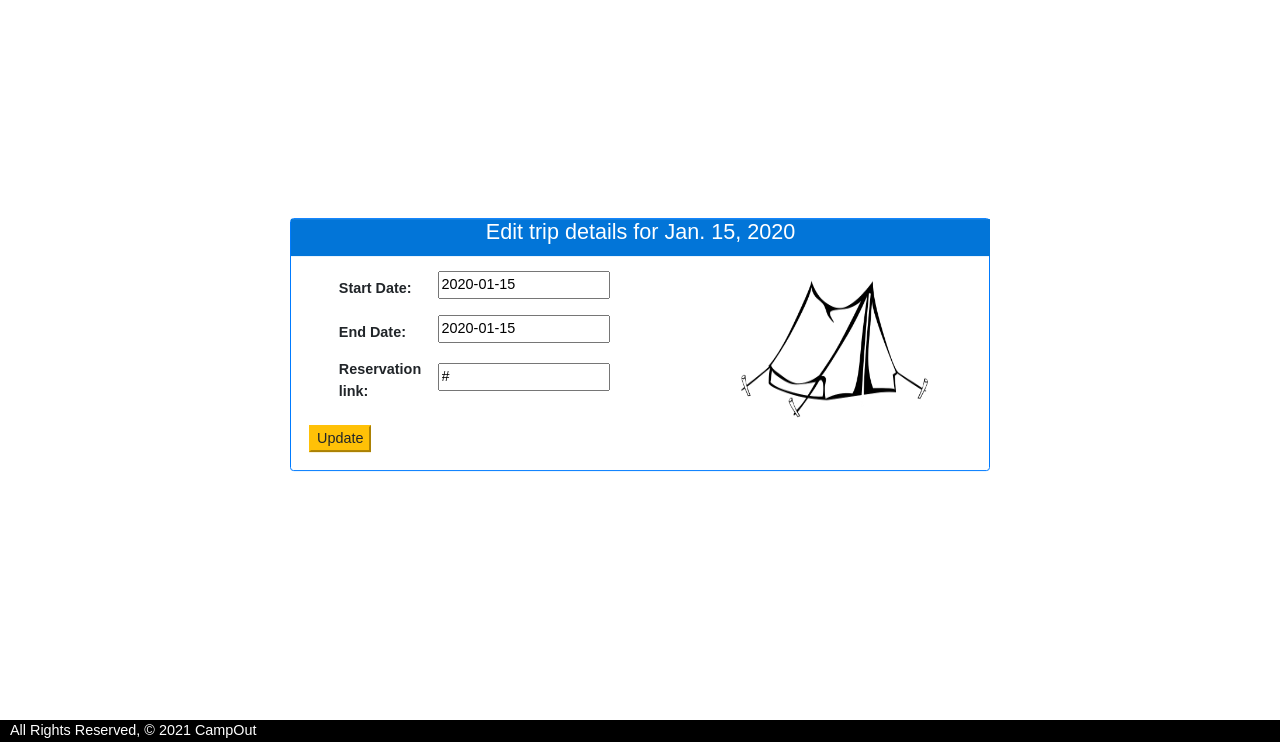
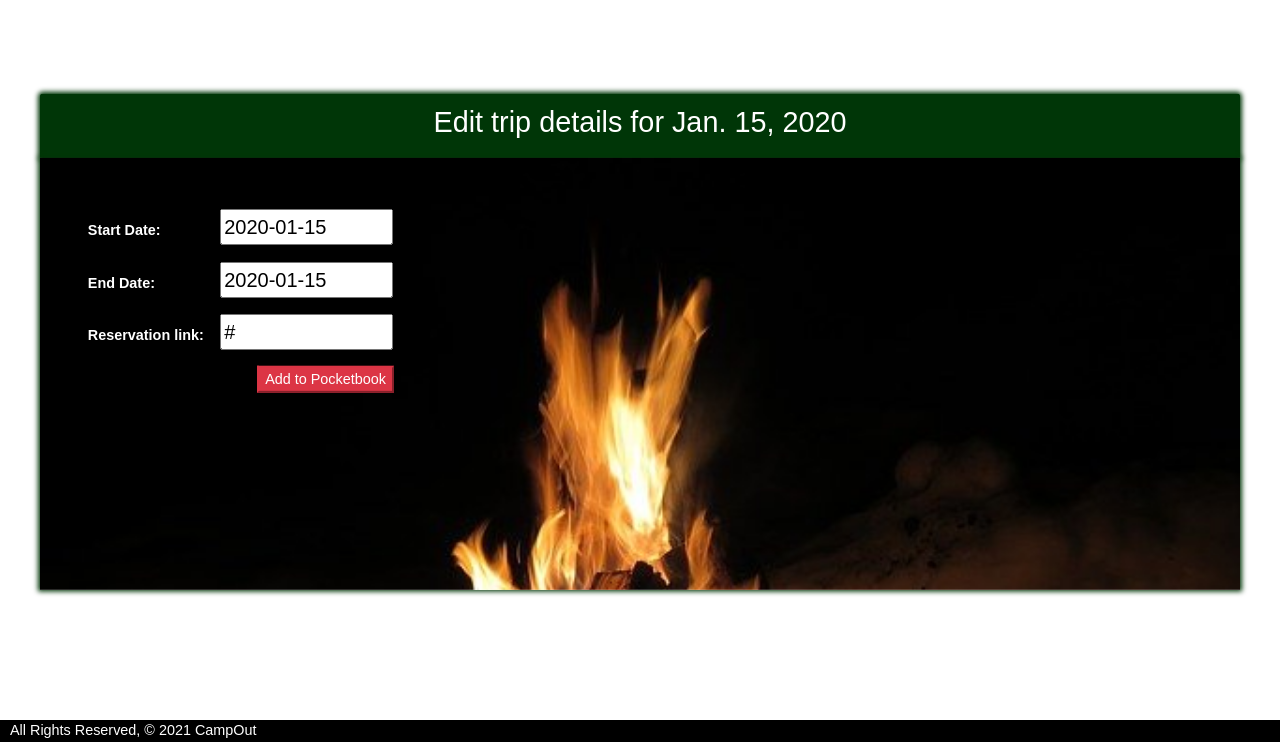
Before and after one commit to joneill129/CampOut, a Django app: page /campgrounds/1/update in a window 1280 px wide. Shown: the part 58-800 px from the top of the page. Run offline with Django 3.2, Linux system fonts and the light colour scheme; a user stored in the database is signed in; tables that the repository leaves empty hold one stand-in row (values such as "Sample post").

Commit message:
clean up styles

```diff
--- a/main_app/static/css/style.css
+++ b/main_app/static/css/style.css
@@ -23,7 +23,9 @@ body {
   height: 100vh;
 }
 
-.container {
+/* landing/Search page */
+
+.landing-container {
   position: absolute;
   top: 50%;
   left: 50%;
@@ -232,6 +251,16 @@ label {
   text-align: center;
   background-color: rgb(0, 54, 7);
   color: white;
+}
+
+.add-campground-container {
+  position: absolute;
+  top: 50%;
+  left: 50%;
+  margin-right: -50%;
+  transform: translate(-50%, -50%);
+  min-height: 55vh;
+  min-width: 150vh;
 }
 
 #add-campground-body {
@@ -290,52 +319,48 @@ input#id_phone {
 }
 
 /* Edit Trip Details Page*/
-.edit-header {
-  background-color: #0275d8;
-  color: white;
-  display: flex;
-  justify-content: center;
-  align-items: center;
-  width: 699px;
+#edit-trip-body {
+    display: flex;
+    justify-content: flex-start;
+    background: url("images/flames.jpg") no-repeat;
+    color: white;
+    background-size: cover;
+    height: 30rem;
+    padding-top: 50px;
+    box-shadow: 0 0 5px 2px rgb(0, 54, 7);
 }
 
-.edit-container {
-  display: flex;
-  justify-content: center;
-  align-items: center;
-  padding-top: 20px;
-  margin: 0 auto;
-  position: relative;
-  border: none;
+.edit-trip-submit-btn {
+    display: flex;
+    justify-content: flex-end;
 }
 
-#edit-image {
-  display: flex;
-  justify-content: flex-end;
-  align-items: left;
-  margin-top: 4rem;
-}
-
-#edit-body {
-  padding-top: 1rem;
+#edit-trip-header {
+    text-align: center;
+    background-color: rgb(0, 54, 7);
+    color: white;
+    box-shadow: 0 0 5px 2px rgb(0, 54, 7);
 }
 
 input#id_startdate {
   width: 12rem;
   margin-bottom: 1rem;
   margin-left: 1rem;
+  font-size: 20px;
 }
 
 input#id_enddate {
   width: 12rem;
   margin-bottom: 1rem;
   margin-left: 1rem;
+  font-size: 20px;
 }
 
 input#id_reservation_link {
   width: 12rem;
   margin-bottom: 1rem;
   margin-left: 1rem;
+  font-size: 20px;
 }
 
 #edit-btn {
--- a/main_app/templates/campgrounds/detail.html
+++ b/main_app/templates/campgrounds/detail.html
@@ -52,7 +52,7 @@
 </div>
 <hr />
 <div>
-  <h3 class="card-text">My Photos</h3>
+  <h3 class="card-text">My Photos:</h3>
   <p><small class="text-muted">All photos will be publicly viewable in the main photo albumn</small></p>
   <form action="{% url 'add_photo' campground.id %}" enctype="multipart/form-data" method="POST" class="card-panel">
     {% csrf_token %}
@@ -68,10 +68,7 @@
   </div>
   {% empty %}
   <div>No Photos Uploaded</div>
-
   {% endfor %}
 </div>
 </div>
-
-
 {% endblock %}
--- a/main_app/templates/campgrounds/photos.html
+++ b/main_app/templates/campgrounds/photos.html
@@ -1,6 +1,6 @@
 {% extends 'base.html'%}
 {% block content %}
-<h1>Camping Trip Photos:</h1>
+<h1 class="campground-photos-header">Campground Photos:</h1>
 <hr />
 <div class="photo-container">
     {% for photo in photos %}
@@ -12,8 +12,6 @@
     </div>
       {% empty %}
   <div>No Photos Uploaded</div>
+  {% endfor %}
 
-  {% endfor %}
-</div>
-</div>
 {% endblock %}
--- a/main_app/templates/campgrounds/pocketbook.html
+++ b/main_app/templates/campgrounds/pocketbook.html
@@ -2,11 +2,11 @@
 {% block content %}
 {% load static %}
 
-<h1 class="pocketbook-title">Upcoming Adventures</h1>
+<h1 class="pocketbook-title">Upcoming Adventures:</h1>
 {% if campgrounds %}
 <div class="pocketbook-container">
 {% for campground in campgrounds %}
-<div class="card mb-3 border-danger" style="max-width: 700px;" id="pocketbook-card" >
+<div class="card mb-3" style="max-width: 700px; box-shadow: 0 0 5px 2px rgb(0, 54, 7);" id="pocketbook-card" >
     <div class="row g-0">
       <div class="col-md-4" >
         <img src="{% static 'css/images/flames.jpg' %}" alt="campfire" id="filler-img">
--- a/main_app/templates/landing.html
+++ b/main_app/templates/landing.html
@@ -1,7 +1,8 @@
 {% extends 'base.html'%}
 {% block content %}
 {% load static %}
-<div class="landing-header">
+<div class="landing-container">
+  <div class="landing-body">
   <h2 class="search-header">Plan your next adventure</h2>
   {% if user.is_authenticated %}
   <p>Search, Reserve, Log..</p>
@@ -12,6 +13,7 @@
     <input type="text" name="stateCode" placeholder="Enter state code" class="text-center" id="search-input">
     <button type="submit" class="btn-danger btn-md">Search Campgrounds</button>
   </form>
+</div>
 </div>
 <div class="campsite-container">
   {% for i in all_campsites %}
--- a/main_app/templates/main_app/campground_confirm_delete.html
+++ b/main_app/templates/main_app/campground_confirm_delete.html
@@ -1,14 +1,13 @@
 {% extends 'base-m.html' %}
 {% load static %}
 {% block content %}
-
+<div class="delete-page">
   <h1>THIS IS A DELETE PAGE</h1>
-
   <h4>Are you sure you want to delete this ENTIRE entry?</h4>
-
   <form action="" method="POST">
     {% csrf_token %}
     <input type="submit" value="Yes - Delete!" class="btn-danger">
     <a href="{% url 'detail' campground.id %}">CANCEL</a>
   </form>
+</div>
 {% endblock %}
--- a/main_app/templates/main_app/campground_form.html
+++ b/main_app/templates/main_app/campground_form.html
@@ -1,5 +1,5 @@
 {% extends 'base.html' %} {% block content %} {% load static %}
-<div class="container">
+<div class="add-campground-container">
     <div class="card-header" id="add-campground-header">
         {% if object %}
         <h2>Edit Campground Details</h2>
--- a/main_app/templates/main_app/trip_form.html
+++ b/main_app/templates/main_app/trip_form.html
@@ -2,26 +2,21 @@
 {% load static %}
 {% block content %}
 
-
-<div class="edit-container">
-<div class="card mb-3 border-primary" style="max-width: 700px">
-    <div class="row g-0">
-      <div class="col-md-4" >
-        <div class="edit-header">
-      <h4 class="card-title">Edit trip details for {{ trip.startdate }}</h4>
+<div class="add-campground-container">
+    <div class="card-header" id="edit-trip-header">
+        <h2>Edit trip details for {{ trip.startdate }}</h2>
     </div>
-      <div class="card-body" id="edit-body">
-          <form action='' method='post'>
+    <div class="card-body" id="edit-trip-body">
+        <form action="" method="post">
             {% csrf_token %}
             <table>
                 {{ form.as_table }}
             </table>
-              <button type="submit" class="btn-warning" id="edit-btn">Update</button>
+            <div class="edit-trip-submit-btn">
+                <button type="submit" class="btn-danger btn-md" id="add-submit-btn">
+                    Add to Pocketbook
+                </button>
         </form>
-      </div>
-    </div>
-    <div class="col-md-7" id="edit-image">
-      <img src="{% static 'css/images/tent.png' %}" alt="campfire" id="filler-img">
     </div>
 </div>
 </div>
```
Also changed, not shown: other parts of main_app/static/css/style.css (+31 -18 lines), main_app/templates/main_app/trip_confirm_delete.html (deleted, +0 -18 lines). Lines whose indentation alone changed are shown as unchanged.
